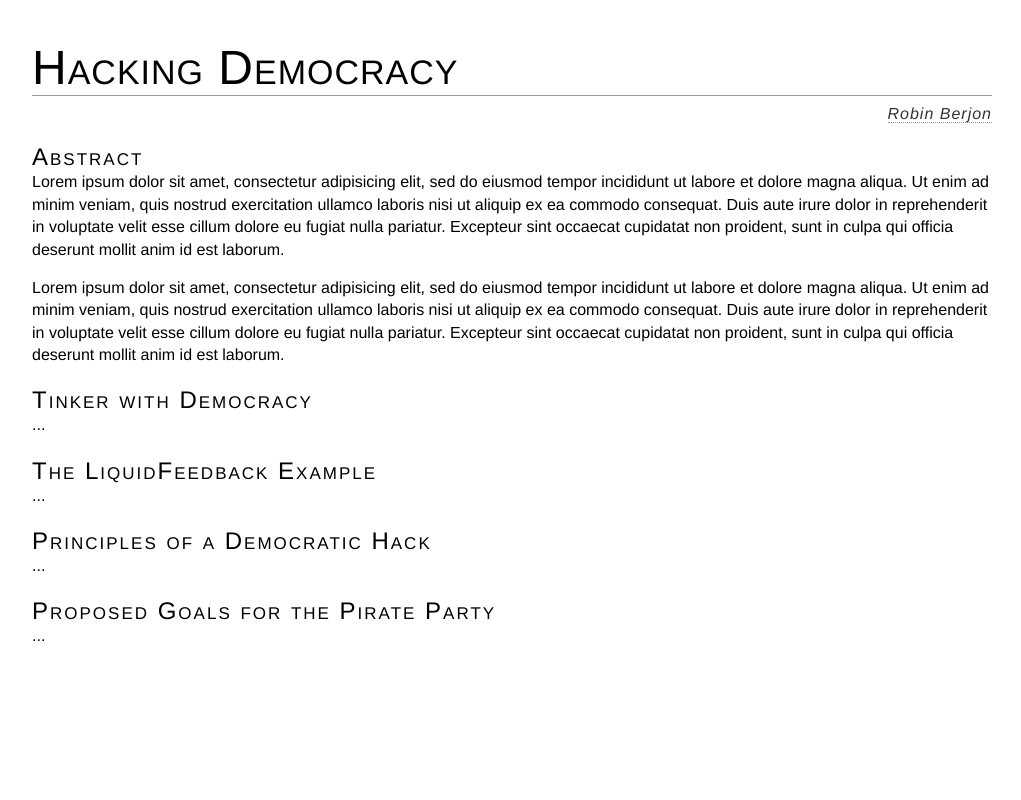
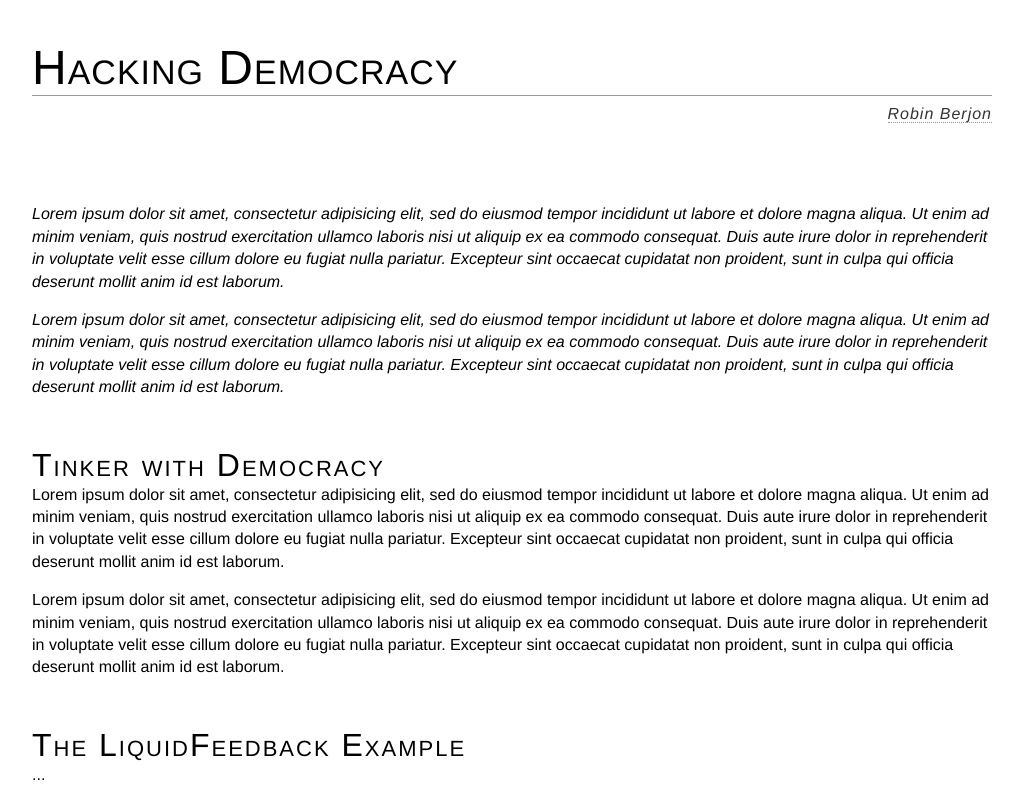
Before and after one commit to darobin/hacking-democracy, a plain HTML site: page index.html in a window 1280 px wide. Shown: the top 800 px of the page, without its empty margins (128-1149 px from the left). Drawn offline with Linux system fonts and the light colour scheme.

Commit message:
better vertical spacing

```diff
--- a/index.html
+++ b/index.html
@@ -17,7 +17,6 @@
         </div>
       </header>
       <section class='abstract'>
-        <h2>Abstract</h2>
         <p>
           Lorem ipsum dolor sit amet, consectetur adipisicing elit, sed do eiusmod tempor incididunt ut labore et dolore magna aliqua. Ut enim ad minim veniam, quis nostrud exercitation ullamco laboris nisi ut aliquip ex ea commodo consequat. Duis aute irure dolor in reprehenderit in voluptate velit esse cillum dolore eu fugiat nulla pariatur. Excepteur sint occaecat cupidatat non proident, sunt in culpa qui officia deserunt mollit anim id est laborum.
         </p>
@@ -38,7 +37,10 @@
       <section>
         <h2>Tinker with Democracy</h2>
         <p>
-          ...
+          Lorem ipsum dolor sit amet, consectetur adipisicing elit, sed do eiusmod tempor incididunt ut labore et dolore magna aliqua. Ut enim ad minim veniam, quis nostrud exercitation ullamco laboris nisi ut aliquip ex ea commodo consequat. Duis aute irure dolor in reprehenderit in voluptate velit esse cillum dolore eu fugiat nulla pariatur. Excepteur sint occaecat cupidatat non proident, sunt in culpa qui officia deserunt mollit anim id est laborum.
+        </p>
+        <p>
+          Lorem ipsum dolor sit amet, consectetur adipisicing elit, sed do eiusmod tempor incididunt ut labore et dolore magna aliqua. Ut enim ad minim veniam, quis nostrud exercitation ullamco laboris nisi ut aliquip ex ea commodo consequat. Duis aute irure dolor in reprehenderit in voluptate velit esse cillum dolore eu fugiat nulla pariatur. Excepteur sint occaecat cupidatat non proident, sunt in culpa qui officia deserunt mollit anim id est laborum.
         </p>
         <!--
           - that we may fulfil the promise of our times
--- a/new-robin.css
+++ b/new-robin.css
@@ -13,11 +13,17 @@
     letter-spacing: 2px;
     margin-bottom: 0;
 }
+h2 {
+    font-size:  2em;
+}
 p:first-of-type {
     margin-top: 0;
 }
 p {
     line-height:    1.4;
+}
+section {
+    margin-top: 3em;
 }
 
 header h1 {
@@ -39,6 +45,10 @@
     border-bottom:  1px dotted #999;
 }
 
+.abstract {
+    font-style: italic;
+    margin-top: 5em;
+}
 
 
 @media print {
```
